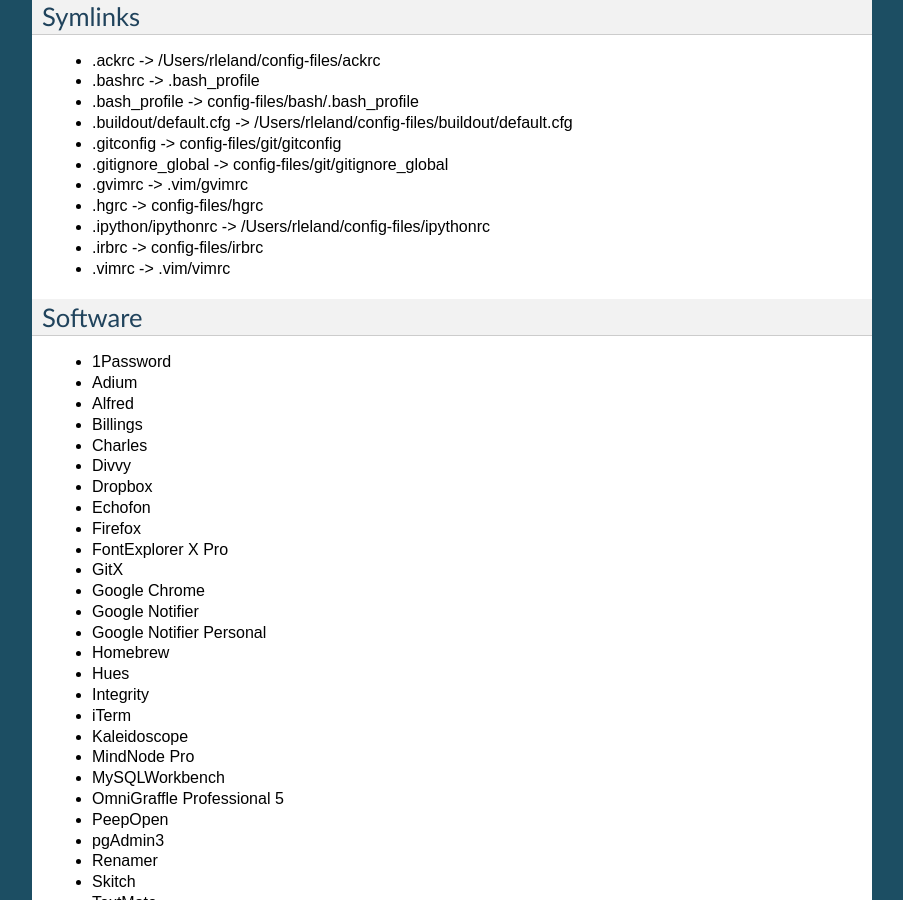
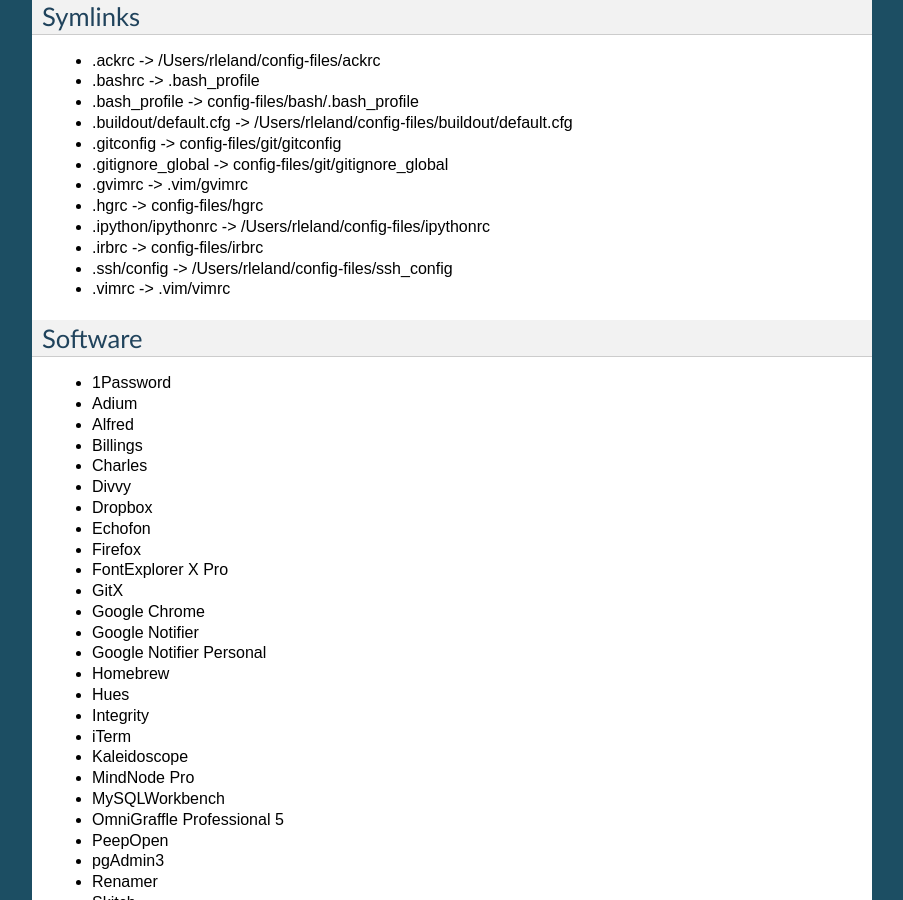
Before and after one commit to richleland/machine-setup, a Sphinx documentation site: the page built from docs/index.rst, in a window 1280 px wide and 900 px high, scrolled down 510 px. Shown: the whole window, without its empty margins (198-1101 px from the left). Built offline with Sphinx 7.4.7, drawn with Linux system fonts in a browser that asks for light colours.

Commit message:
added ssh config symlink

```diff
--- a/docs/index.rst
+++ b/docs/index.rst
@@ -38,6 +38,7 @@
 * .hgrc -> config-files/hgrc
 * .ipython/ipythonrc -> /Users/rleland/config-files/ipythonrc
 * .irbrc -> config-files/irbrc
+* .ssh/config -> /Users/rleland/config-files/ssh_config
 * .vimrc -> .vim/vimrc
 
 Software
```
